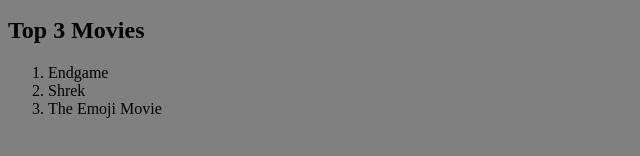
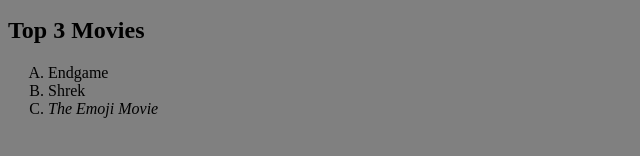
Before and after one commit to heckermain27/classexamples, a plain HTML site: page lists.html in a window 1280 px wide. Shown: the part 130-286 px from the top of the page, 0-640 px from the left. Drawn offline with Linux system fonts and the light colour scheme.

Commit message:
Update lists.html

```diff
--- a/lists.html
+++ b/lists.html
@@ -12,10 +12,10 @@
     </ul>
 
     <h2> Top 3 Movies</h2>
-    <ol> <!-- ordered list tag -->
+    <ol type="A"> <!-- ordered list tag -->
       <li>Endgame</li>
       <li>Shrek</li>
-      <li>The Emoji Movie</li>
+      <li><i>The Emoji Movie</i></li>
     </ol>
 
   </body>
```
